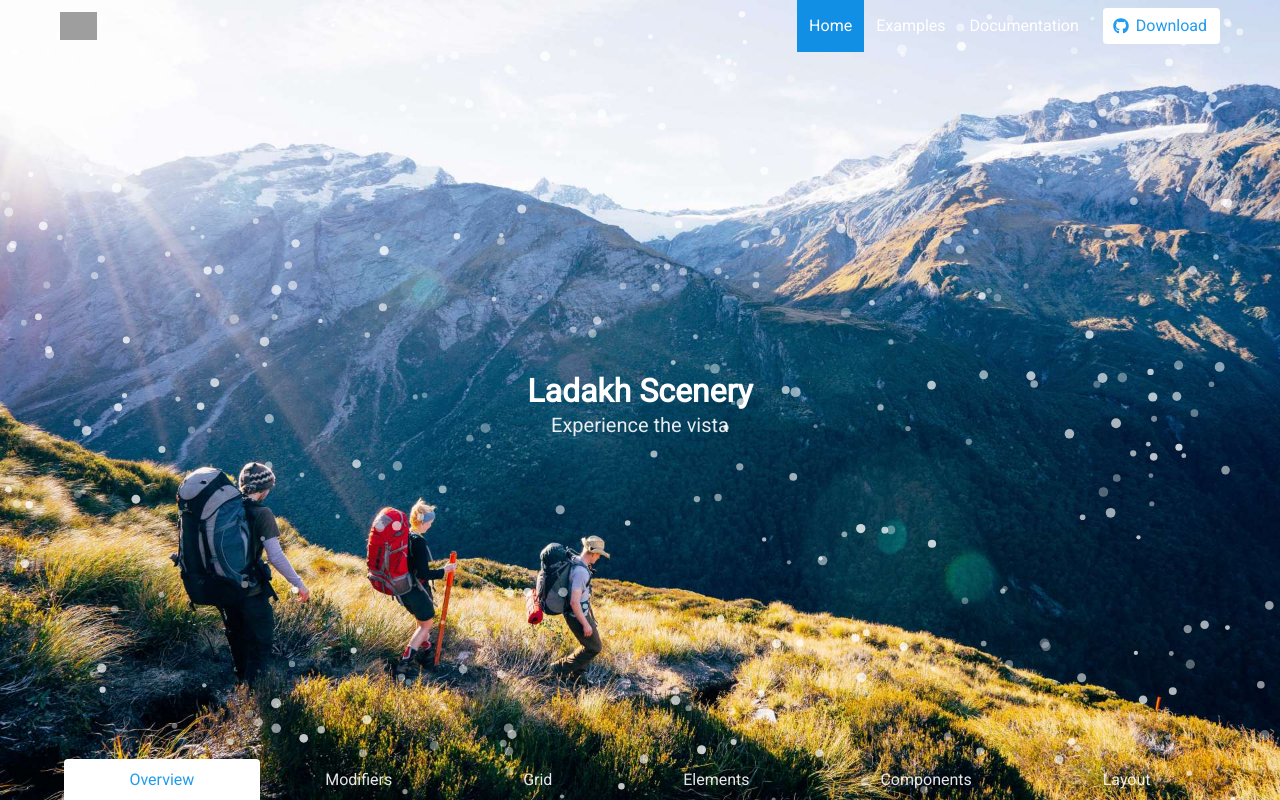
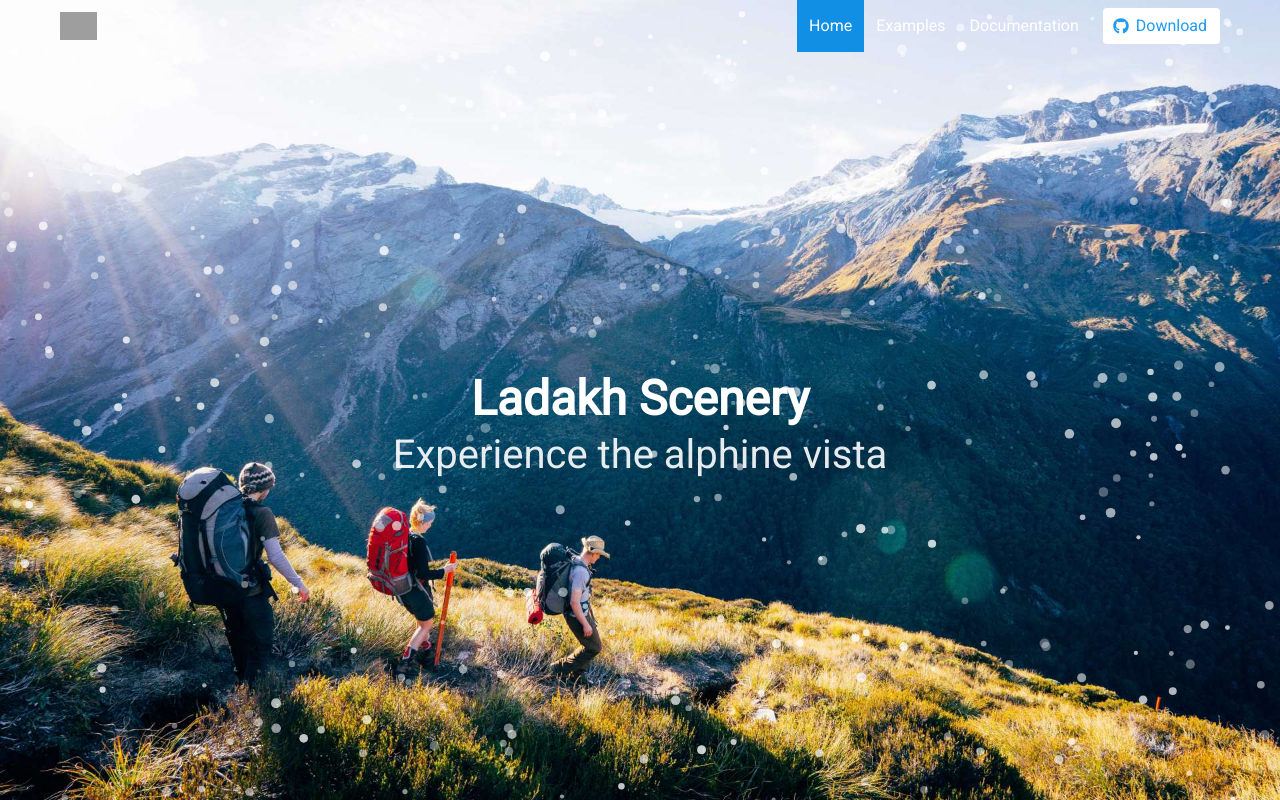
Before and after one commit to amruth27m/ladakh-website, a Django app: page /home/ in a window 1280 px wide. Run offline with Django 3.2, Linux system fonts and the light colour scheme; some libraries are stand-ins or nearby versions; grey boxes are pictures that could not be loaded.

Commit message:
removed footer from hero

```diff
--- a/ladakhWebsite/templates/ladakhWebsite/index.html
+++ b/ladakhWebsite/templates/ladakhWebsite/index.html
@@ -54,43 +54,22 @@
 
   <div class="hero-body">
     <div class="container has-text-centered">
-      <p class="title">
+      <p class="title is-1">
         Ladakh Scenery
       </p>
-      <p class="subtitle">
-        Experience the vista
+      <p class="subtitle is-2">
+        Experience the alphine vista
       </p>
     </div>
   </div>
 
   <div class="hero-foot">
-    <nav class="tabs is-boxed is-fullwidth">
-      <div class="container">
-        <ul>
-          <li class="is-active">
-            <a>Overview</a>
-          </li>
-          <li>
-            <a>Modifiers</a>
-          </li>
-          <li>
-            <a>Grid</a>
-          </li>
-          <li>
-            <a>Elements</a>
-          </li>
-          <li>
-            <a>Components</a>
-          </li>
-          <li>
-            <a>Layout</a>
-          </li>
-        </ul>
-      </div>
-    </nav>
   </div>
 </section>
 </div>
+<section>
+
+</section>
 
 </body>
 </html>
```
Also changed, not shown: 1 other file.
